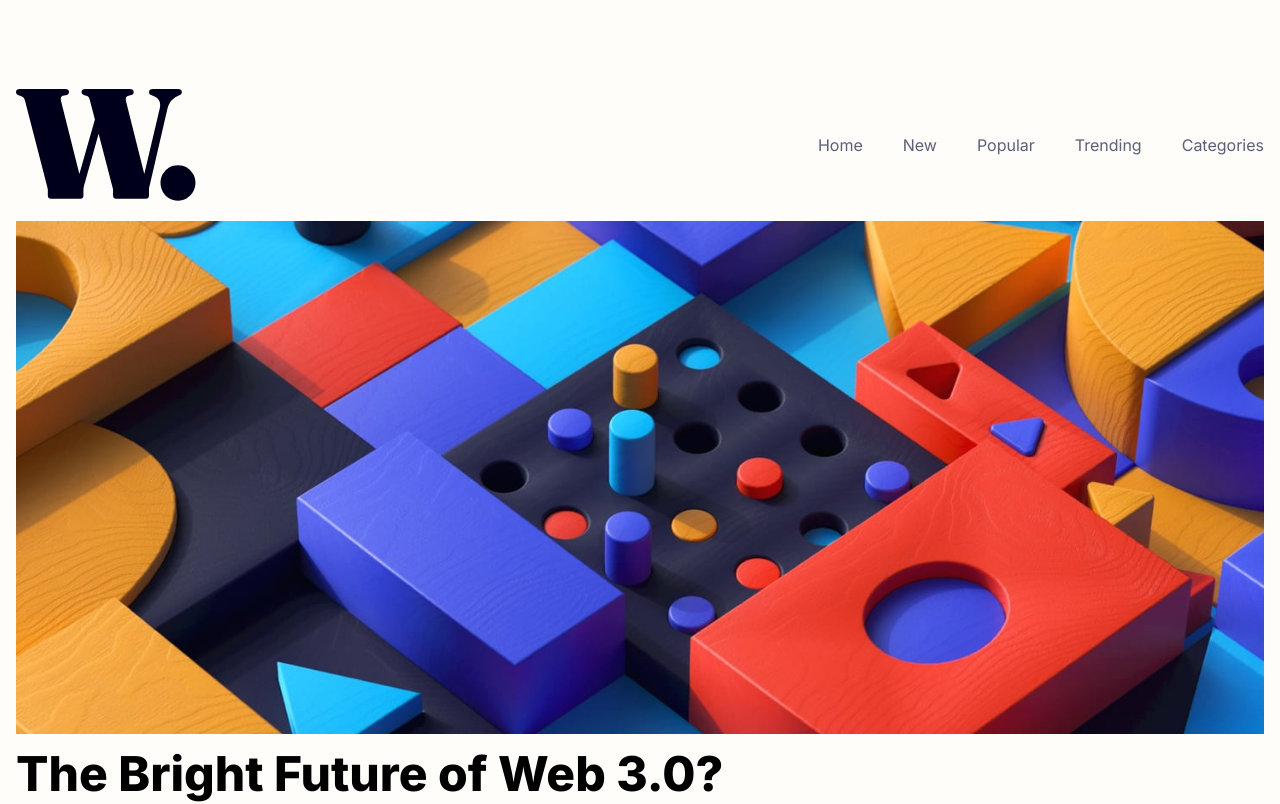
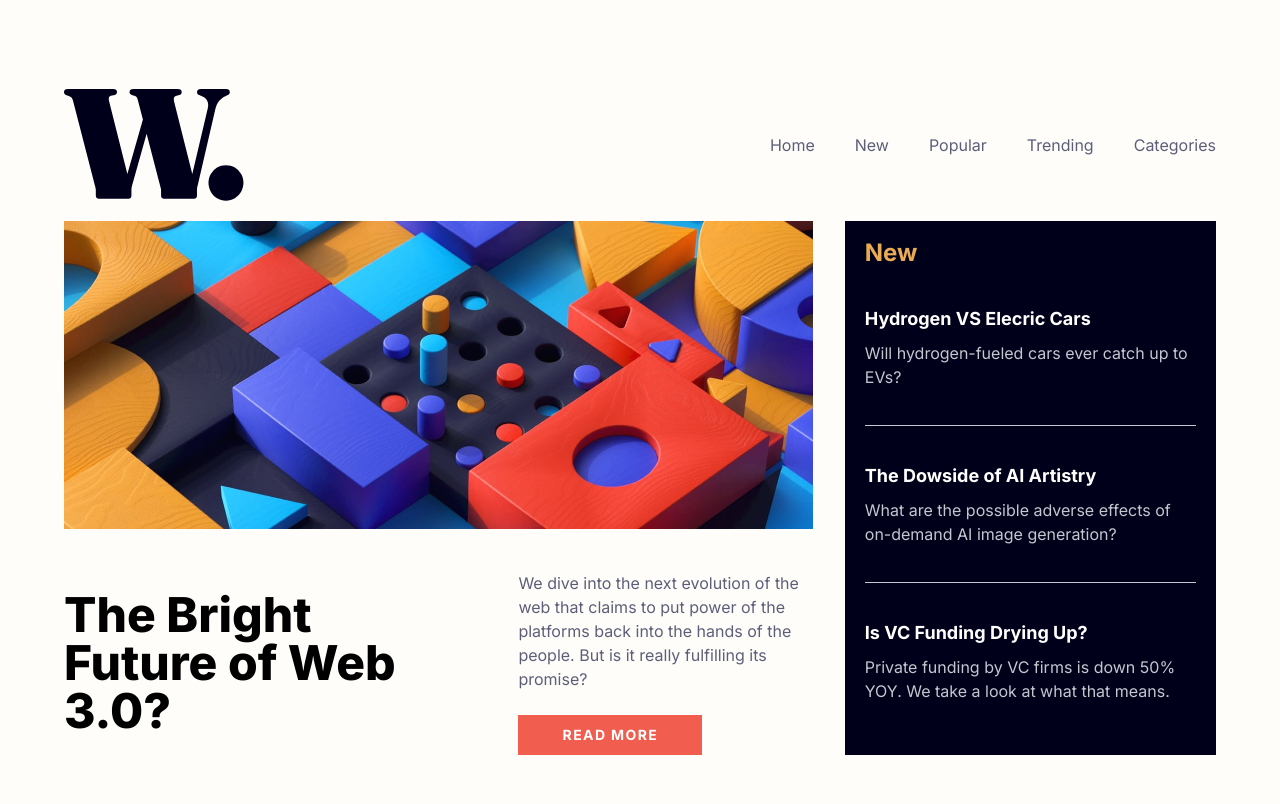
Before and after one commit to PutTheTrust/news-homepage, a Next.js app: page / in a window 1280 px wide. Shown: the top 804 px of the page. Built offline with nearby package versions, Linux system fonts and the light colour scheme.

Commit message:
feature: hero desktop

```diff
--- a/app/components/Hero.tsx
+++ b/app/components/Hero.tsx
@@ -10,8 +10,8 @@ interface newsType {
 
 function Hero() {
   return (
-    <div className="mt-5">
-      <div>
+    <div className="mt-5 md:flex md:justify-between gap-8 h-full">
+      <div className="md:w-[65%] md:flex md:flex-col">
         <div>
           <Image
             src="/images/image-web-3-mobile.jpg"
@@ -26,27 +26,29 @@ function Hero() {
             alt="Hero"
             width={730}
             height={300}
-            className="hidden md:block w-auto"
+            className="hidden md:block w-full"
           />
         </div>
 
-        <div>
-          <h1 className="text-5xl font-extrabold mt-4">
+        <div className="md:mt-auto md:flex md:justify-between md:gap-20 md:items-center">
+          <h1 className="text-5xl font-extrabold mt-4 md:w-1/2">
             The Bright Future of Web 3.0?
           </h1>
-          <p className="text-grayish-blue-dark mt-4">
-            We dive into the next evolution of the web that claims to put power
-            of the platforms back into the hands of the people. But is it really
-            fulfilling its promise?
-          </p>
+          <div className="md:flex-1">
+            <p className="text-grayish-blue-dark mt-4">
+              We dive into the next evolution of the web that claims to put
+              power of the platforms back into the hands of the people. But is
+              it really fulfilling its promise?
+            </p>
 
-          <button className="uppercase bg-soft-red my-4 w-[184px] h-10 text-white font-bold tracking-widest text-sm">
-            Read more
-          </button>
+            <button className="uppercase bg-soft-red my-4 w-[184px] h-10 text-white font-bold tracking-widest text-sm hover:bg-dark-blue transition md:my-0 md:mt-6">
+              Read more
+            </button>
+          </div>
         </div>
       </div>
 
-      <aside className="bg-dark-blue px-5 py-4">
+      <aside className="bg-dark-blue px-5 py-4 flex-1">
         <h2 className="text-soft-orange font-bold text-2xl">New</h2>
 
         {news.map((item, idx) => (
--- a/app/page.tsx
+++ b/app/page.tsx
@@ -5,7 +5,7 @@ import Hero from "./components/Hero";
 
 export default function Home() {
   return (
-    <main>
+    <main className="max-w-6xl mx-auto">
       <HeaderDesktop />
       <Hero />
     </main>
```
